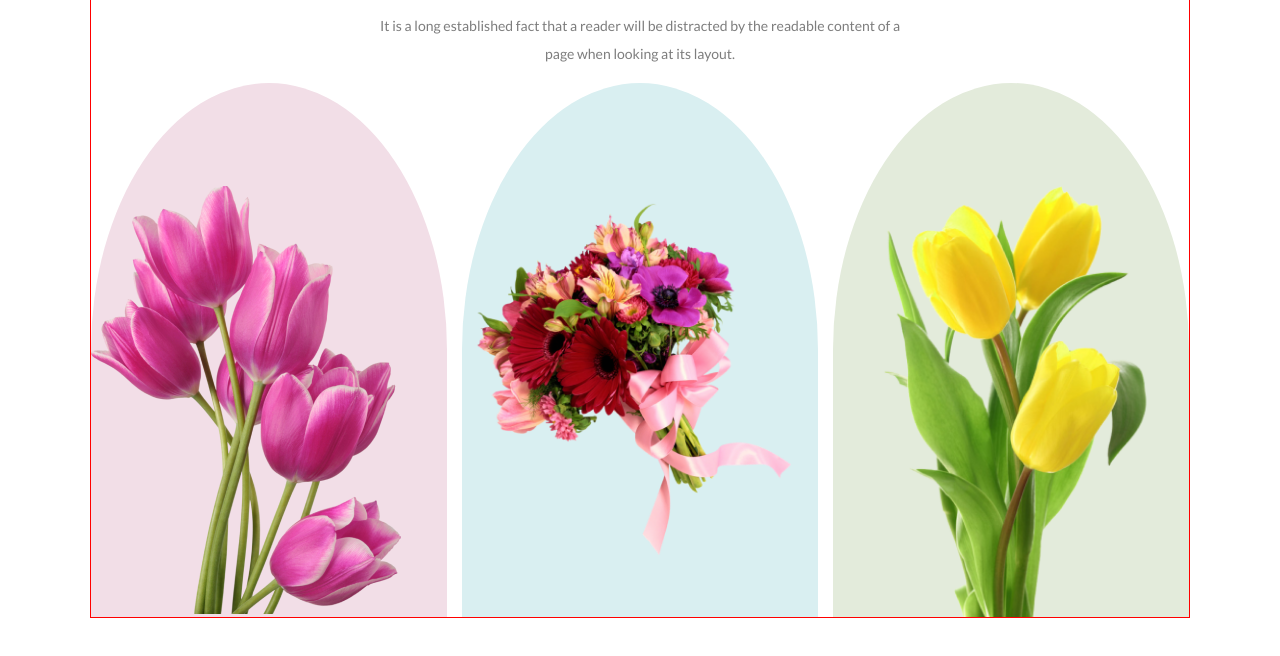
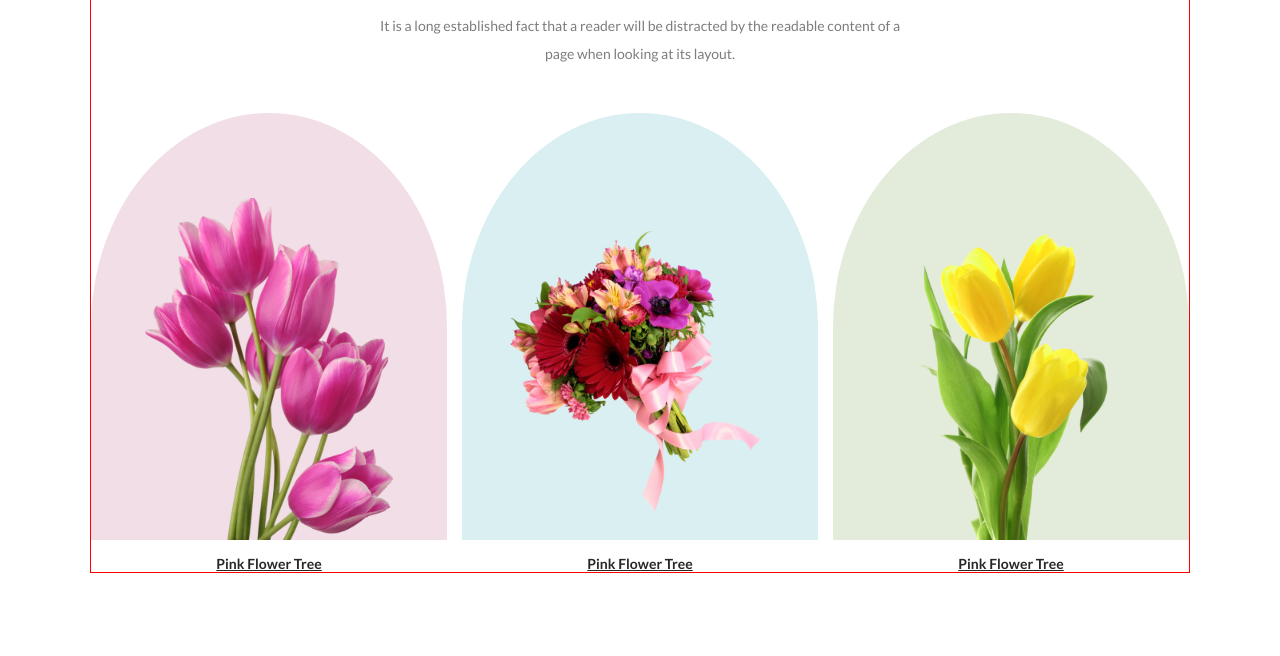
Before and after one commit to hasiburrahmanbiplab/flower-shop, a plain HTML site: page index.html in a window 1280 px wide. Shown: the part 666-1322 px from the top of the page. Drawn offline with Linux system fonts and the light colour scheme.

Commit message:
featured part added

```diff
--- a/css/style.css
+++ b/css/style.css
@@ -82,9 +82,6 @@ a{
 #featured{
     margin: 120px 0;
 }
-.featured-content{
-
-}
 .featured-content .featured-text{
     max-width: 550px;
     text-align: center;
@@ -95,28 +92,45 @@ a{
 }
 .featured-flower{
     display: flex;
-    justify-content: space-between;
-    gap: 15px;
+    justify-content: space-around;
+    column-gap: 15px;
+    margin-top: 30px;
 }
-.featured-flower .card{
+.flower-card{
     width: 33%;
-    background-color: black;
+    height: auto;
     display: flex;
+    flex-direction: column;
+    align-items: center;
+    row-gap: 15px;
+}
+.flower-card .inner-image{
+    width: 100%;
+    height: 100%;
+    display: flex;
+    justify-content: center;
     align-items: end;
     border-radius: 50% 50% 0 0;
 }
-.featured-flower .card img{
-    width: 100%;
-    height: 90%;
+.flower-card .inner-image img{
+    width: 80%;
+    height: 80%;
     object-fit: contain;
 }
-.featured-flower .card:nth-child(1){
+.flower-card h6{
+    font-size: 14px;
+    font-weight: 600;
+    color: #272727;
+    text-decoration: underline;
+}
+.flower-card .color-1{
     background-color: #f2dee7;
 }
-.featured-flower .card:nth-child(2){
+.flower-card .color-2{
     background-color: #d9eff1;
 }
-.featured-flower .card:nth-child(3){
+.flower-card .color-3{
     background-color: #e3ebdb;
 }
+
 /* featured part end */
--- a/index.html
+++ b/index.html
@@ -35,16 +35,23 @@
                             <p class="section-description">It is a long established fact that a reader will be distracted by the readable content of a page when looking at its layout.</p>
                         </div>
                         <div class="featured-flower">
-                             <div class="card">
-                                <div class="img">
+                           <div class="flower-card">
+                            <div class="inner-image color-1  ">
                                  <img src="asset/featured-1.png" alt="">
                             </div>
+                            <h6>Pink Flower Tree</h6>
                            </div>
-                             <div class="card">
+                           <div class="flower-card">
+                            <div class="inner-image color-2  ">
                                  <img src="asset/featured-2.png" alt="">
                             </div>
-                             <div class="card">
+                            <h6>Pink Flower Tree</h6>
+                           </div>
+                           <div class="flower-card">
+                            <div class="inner-image color-3  ">
                                  <img src="asset/featured-3.png" alt="">
+                            </div>
+                            <h6>Pink Flower Tree</h6>
                            </div>
                         </div>
                     </div>
```
Lines whose indentation alone changed are shown as unchanged.
